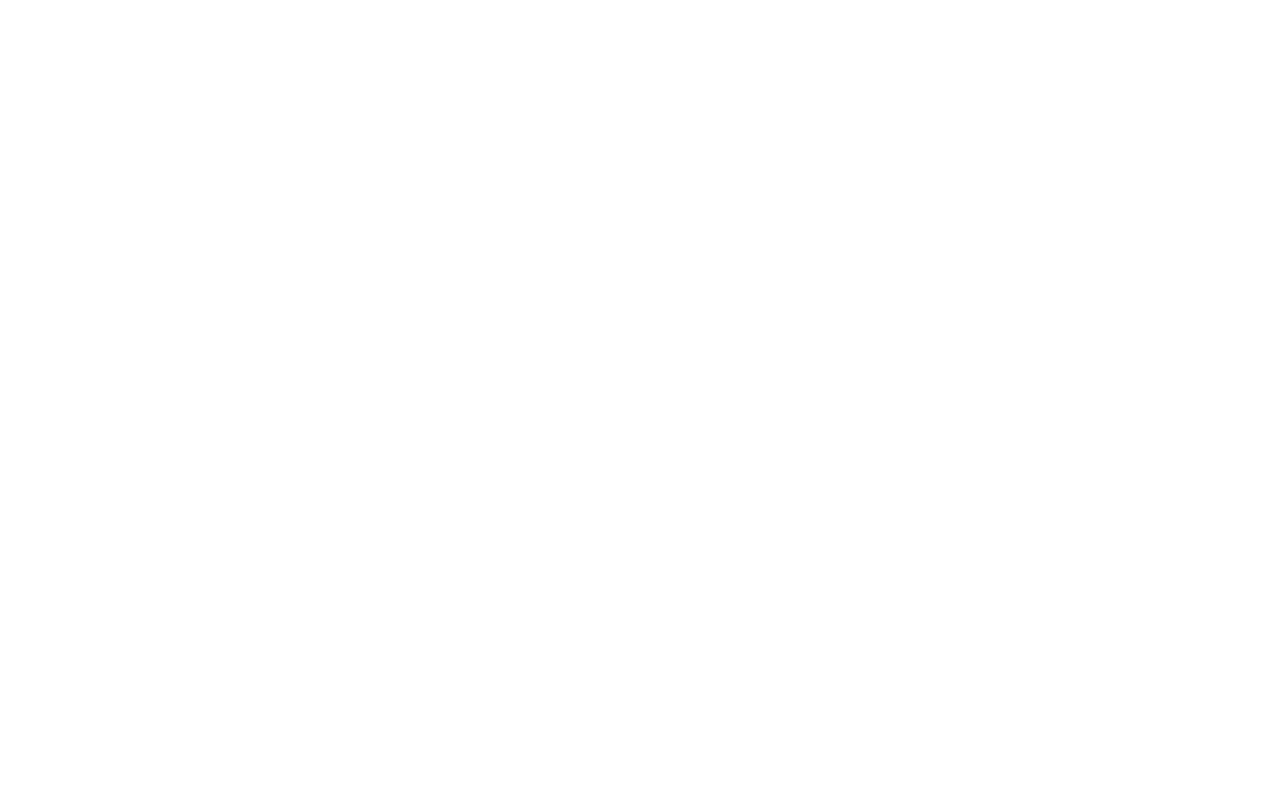
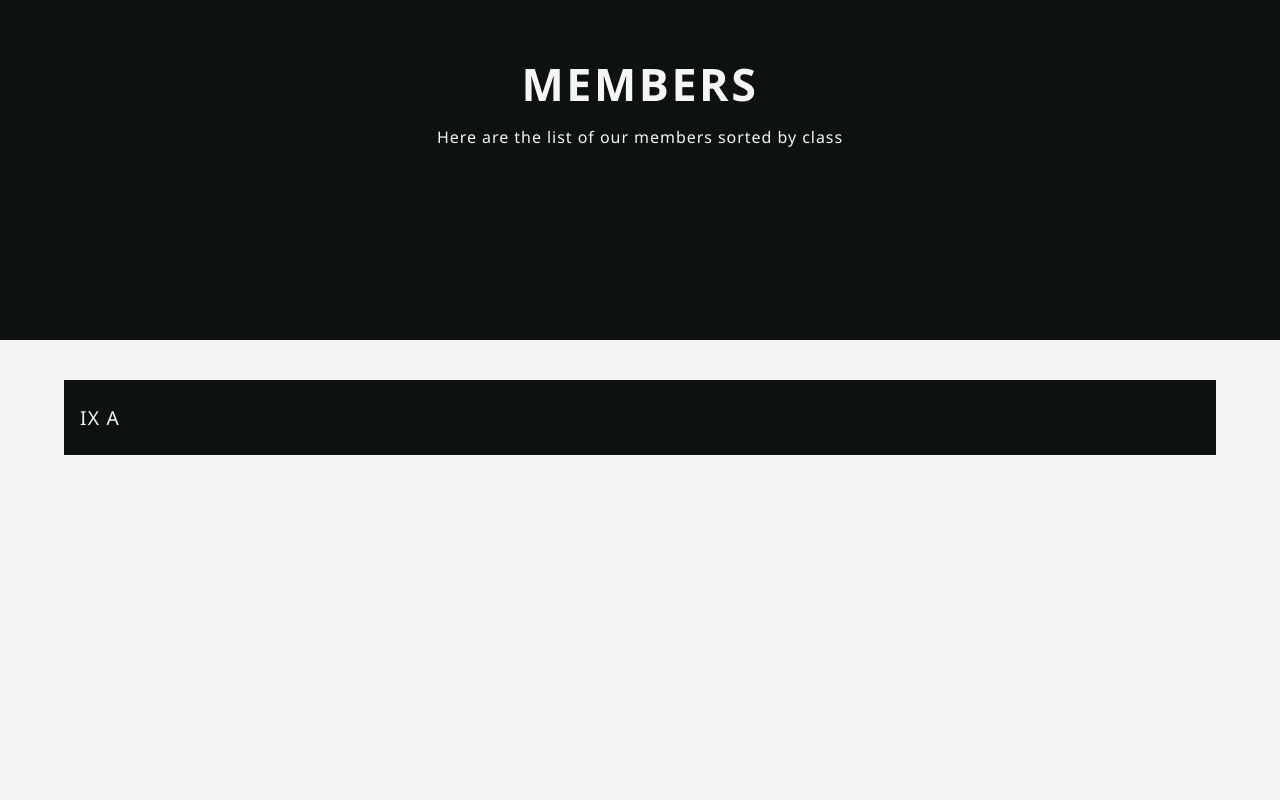
Before and after one commit to MasRoesdi/Alaska13, a Next.js app: page /members in a window 1280 px wide. Shown: the part 140-940 px from the top of the page. Before the commit the page ends 800 px from the top, so only its background shows below. Built offline with nearby package versions, Linux system fonts and the light colour scheme.

Commit message:
Made some progress

```diff
--- a/components/navbar.js
+++ b/components/navbar.js
@@ -15,7 +15,7 @@
   }
 
   return (
-    <div className={Style.root} id="navbar">
+    <div className={Style.nav} id="navbar">
         <h3>Alaska '13</h3>
         <div>
             <Link href="/">Home</Link>
--- a/pages/_app.js
+++ b/pages/_app.js
@@ -1,12 +1,8 @@
 import '../styles/main.css'
-import Navbar from '../components/navbar'
 
 function MyApp({ Component, pageProps }) {
   return (
-    <>
-      <Navbar></Navbar>
-      <Component {...pageProps} />
-    </>
+    <Component {...pageProps} />
   )
 }
 
--- a/pages/index.js
+++ b/pages/index.js
@@ -2,6 +2,8 @@
 import Image from 'next/image'
 import styles from '../styles/landing.module.css'
 import dummyImg from '../public/download.png'
+import Navbar from '../components/navbar'
+
 
 export default function Index() {
   return (
@@ -11,6 +13,7 @@
         <meta name="description" content="A website created for the 13th alumni of istiqomah sambas middle school" />
         <link rel="icon" href="/favicon.ico" />
       </Head>
+      <Navbar></Navbar>
       <main>
         <div className={styles.hero}>
           <div>
--- a/pages/members.js
+++ b/pages/members.js
@@ -1,7 +1,34 @@
+import Head from "next/head";
+import Navbar from "../components/navbar";
+import Style from "../styles/members.module.css"
+
 export default function members() {
   return (
     <div>
-
+      <Head>
+          <title>Alaska 13 | About the Developers</title>
+          <meta name="description" content="A website created for the 13th alumni of istiqomah sambas middle school" />
+          <link rel="icon" href="/favicon.ico" />
+      </Head>
+      <Navbar></Navbar>
+      <main>
+        <div className={Style.hero}>
+          <h1>Members</h1>
+          <p>Here are the list of our members sorted by class</p>
+        </div>
+        <div className={Style.class}>
+          <h3>IX A</h3>
+        </div>
+        <div className={Style.class}>
+          <h3>IX B</h3>
+        </div>
+        <div className={Style.class}>
+          <h3>IX C</h3>
+        </div>
+        <div className={Style.class}>
+          <h3>IX D</h3>
+        </div>
+      </main>
     </div>
   )
 }
--- a/styles/main.css
+++ b/styles/main.css
@@ -2,6 +2,20 @@
     --soft-black: rgb(14, 17, 17);
     --soft-gray: rgb(35, 43, 43);
     --soft-white: rgb(227, 237, 240);
+}
+
+::-webkit-scrollbar {
+    width: 15px;
+    position: absolute;
+    right: 0;
+}
+
+::-webkit-scrollbar-track {
+    background-color: whitesmoke;
+}
+
+::-webkit-scrollbar-thumb {
+    background-color: var(--soft-black);
 }
 
 * {
--- a/styles/members.module.css
+++ b/styles/members.module.css
@@ -0,0 +1,39 @@
+.hero {
+    min-height: 60vh;
+    display: flex;
+    flex-direction: column;
+    justify-content: center;
+    align-items: center;
+    background-color: var(--soft-black);
+}
+
+.hero h1 {
+    font-size: 3.5vw;
+    text-transform: uppercase;
+    letter-spacing: .2vw;
+    margin-bottom: 1.5vh;
+    color: whitesmoke;
+}
+
+.hero p {
+    font-weight: 300;
+    font-size: 1.25vw;
+    letter-spacing: .075vw;
+    color: whitesmoke;
+}
+
+.class {
+    min-height: 100vh;
+    padding: 5vh 5vw;
+    box-sizing: border-box;
+    background-color: whitesmoke;
+}
+
+.class h3 {
+    font-weight: 400;
+    font-size: 1.5vw;
+    letter-spacing: .1vw;
+    padding: 3vh 1.25vw;
+    color: whitesmoke;
+    background-color: var(--soft-black);
+}
--- a/styles/navbar.module.css
+++ b/styles/navbar.module.css
@@ -1,4 +1,4 @@
-.root {
+.nav {
     min-height: 9vh;
     position: fixed;
     top: 0;
@@ -13,7 +13,7 @@
     z-index: 9999;
 }
 
-.root h3 {
+.nav h3 {
     font-weight: 300;
     font-size: 2vw;
     text-transform: uppercase;
@@ -23,14 +23,14 @@
 
 }
 
-.root div {
+.nav div {
     min-width: 30vw;
     display: flex;
     justify-content: space-around;
     align-items: center;
 }
 
-.root div a {
+.nav div a {
     padding: 1vh 1vw;
     text-decoration: none;
     font-size: 1.25vw;
@@ -40,7 +40,7 @@
     transition: 250ms ease-out;
 }
 
-.root div a:hover {
+.nav div a:hover {
     color: var(--soft-black);
     background-color: whitesmoke;
 }
```
Also changed, not shown: pages/about.js (+15 -6 lines), styles/about.module.css (+27 -0 lines), public/dev-profile.jpeg (added).
